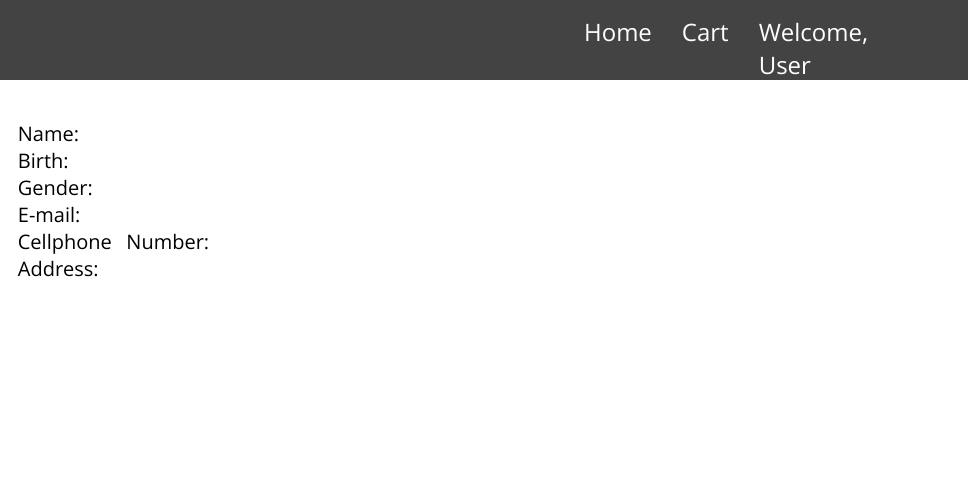
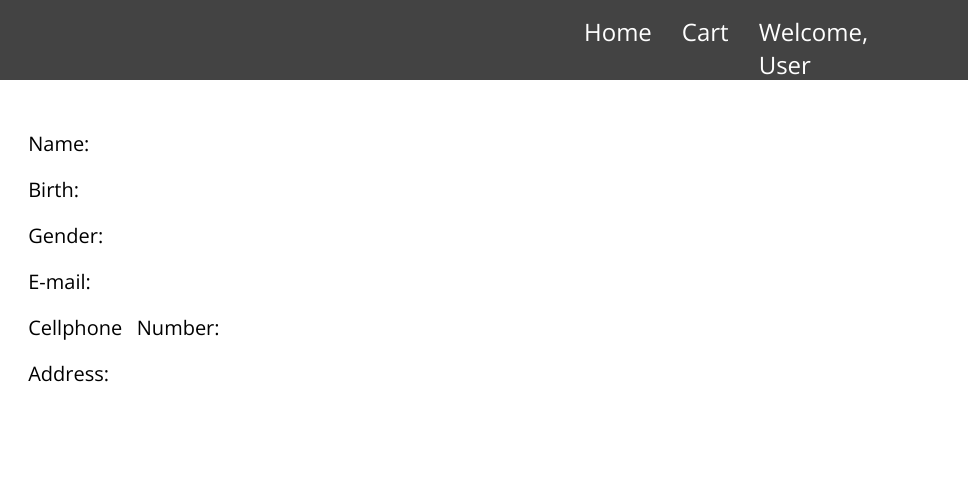
Before and after one commit to Dr4b0t/BeliSkuy, a plain HTML site: page HTML/profile.html in a window 1280 px wide. Shown: the top 497 px of the page, 312-1280 px from the left. Drawn offline with nearby package versions, Linux system fonts and the light colour scheme.

Commit message:
Profile spacing fixing

```diff
--- a/CSS/index.css
+++ b/CSS/index.css
@@ -118,8 +118,6 @@ body
 #profile
 {
     position: absolute;
-    /* display: flex; */
-    /* align-items: center; */
     left: 5%;
     height: 50vh;
     top: 120px;
@@ -161,12 +159,17 @@ body
 {
     display: flex;
     flex-direction: column;
-    justify-content: space-between;
+    /* justify-content: space-between; */
     list-style: none;
-    height: 35.5%;
-    width: 400%;
+    height: 30%
+    width: 100%;
     margin-left: 5%;
     font-size: 20px;
+}
+
+.ulprof>li
+{
+    margin: 9.5px;
 }
 
 #SignupB
```
